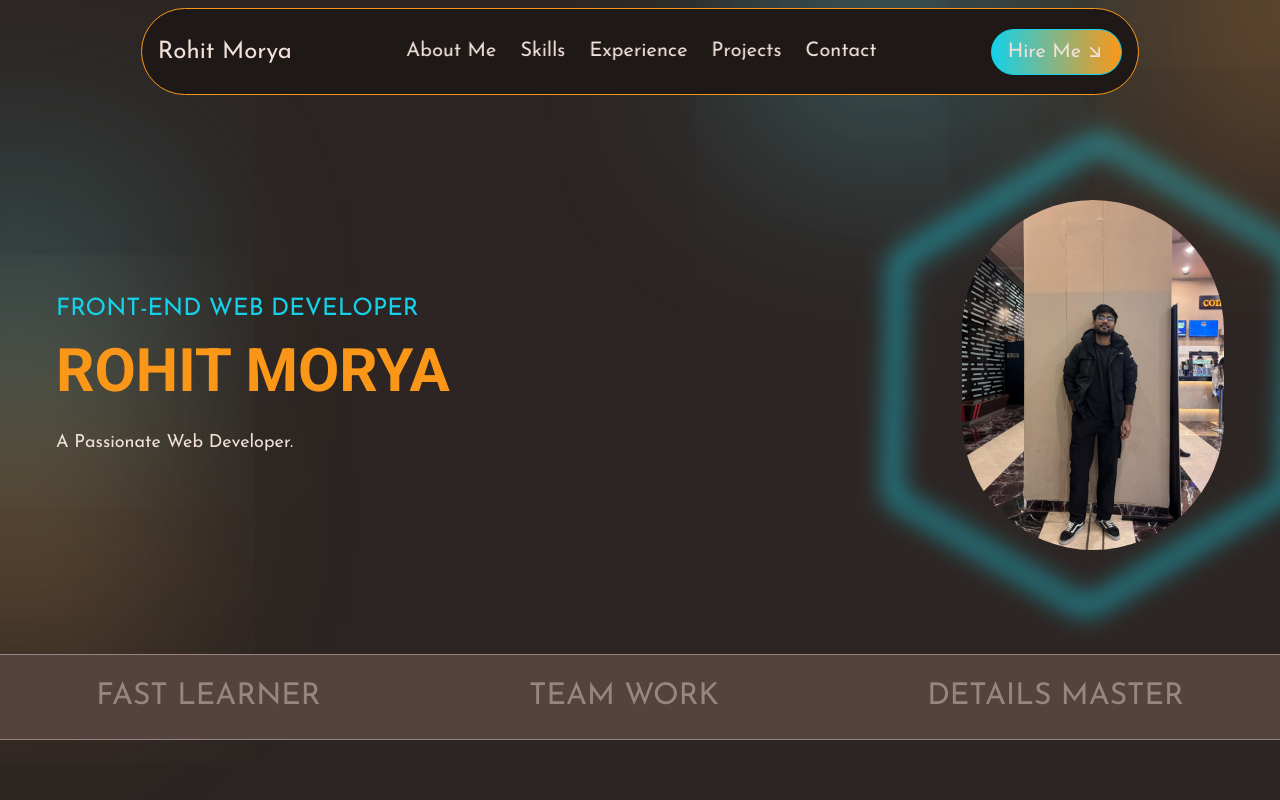
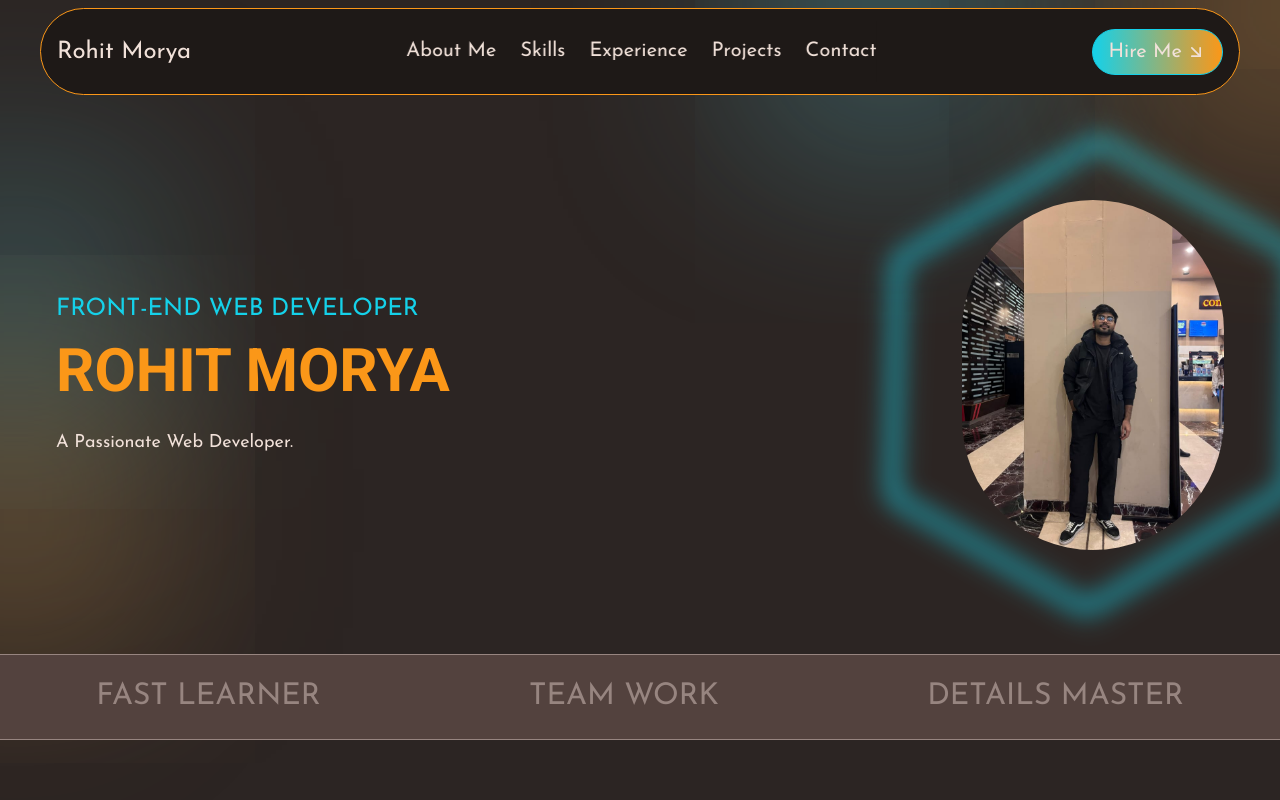
Before and after one commit to Rohit6375/Rohit-Portfolio, a React (Vite) app: page / in a window 1280 px wide. Shown: the top 800 px of the page. Built offline with nearby package versions, Linux system fonts and the light colour scheme.

Commit message:
commit12

```diff
--- a/src/components/navbar/NavbarMain.jsx
+++ b/src/components/navbar/NavbarMain.jsx
@@ -9,27 +9,22 @@ const NavbarMain = () => {
   const toggleMenu = () => setMenuOpen(!menuOpen);
 
   return (
-    <nav className="w-full fixed z-20 left-0 top-0 px-2 sm:px-4 mt-2">
-      <div className="mx-auto w-[90%] sm:w-[80%] lg:max-w-[1200px] flex justify-between items-center px-4 py-3 bg-black border border-orange rounded-full">
+    <nav className="w-full fixed top-0 z-20 px-2 sm:px-4 mt-2">
+  <div className="w-full max-w-[95%] sm:max-w-[50%] lg:max-w-[1200px] mx-auto bg-black border border-orange rounded-full flex items-center justify-between px-4 py-3">
 
-        {/* Logo */}
+    {/* Left: Logo */}
     <NavbarLogo />
 
-        {/* Links */}
+    {/* Middle: Links */}
     <div className={`${menuOpen ? "sm:block" : "sm:hidden"} lg:block`}>
       <NavbarLinks />
     </div>
 
-        {/* Hire Me Button + Hamburger grouped */}
+    {/* Right: Hire Me + Hamburger */}
     <div className="flex items-center gap-2">
       <NavbarBtn />
-
-          {/* Hamburger - visible only on mobile */}
       <div className="lg:hidden sm:block">
-            <button
-              className="text-2xl p-2 border border-orange rounded-full text-white"
-              onClick={toggleMenu}
-            >
+        <button className="text-2xl p-2 border border-orange rounded-full text-white" onClick={toggleMenu}>
           <GiHamburgerMenu />
         </button>
       </div>
```
Lines whose indentation alone changed are shown as unchanged.
